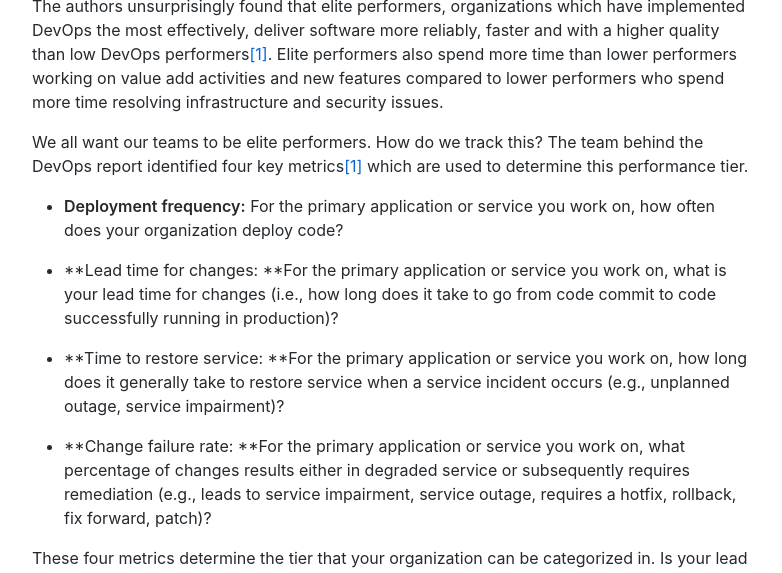
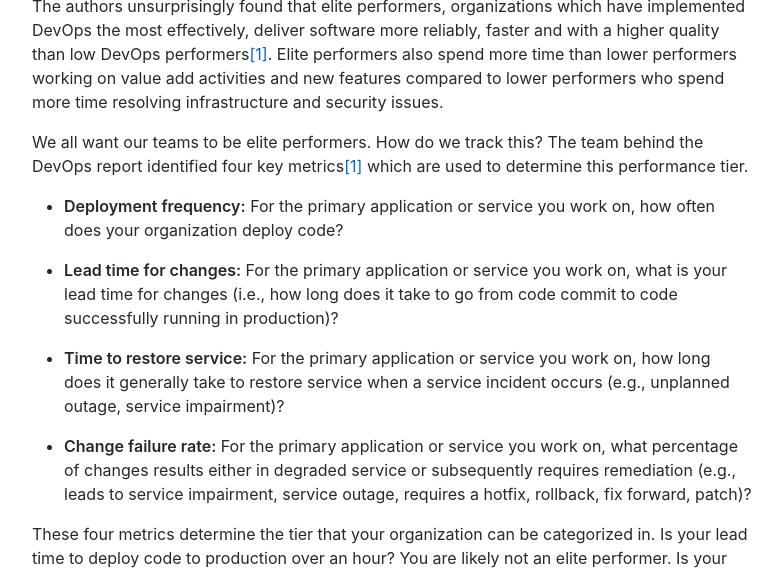
Before and after one commit to deliverybot/deliverybot.github.io, a Jekyll site: the page built from _posts/2019-11-08-are-you-tracking-devops-metrics.md, in a window 1280 px wide and 1400 px high, scrolled down 502 px. Shown: the top 573 px of the window, without its empty margins (248-1030 px from the left). Built offline with Jekyll 4.4.1, drawn with Linux system fonts in a browser that asks for light colours; a script that is not in the unit is left out; some of the changed lines change nothing that is shown; some of the changed text lies outside the part shown.

Commit message:
Fix md formatting

```diff
--- a/_posts/2019-11-08-are-you-tracking-devops-metrics.md
+++ b/_posts/2019-11-08-are-you-tracking-devops-metrics.md
@@ -18,15 +18,15 @@
 
 * **Deployment frequency:** For the primary application or service you work on, how often does your organization deploy code?
 
-* **Lead time for changes: **For the primary application or service you work on, what is your lead time for changes (i.e., how long does it take to go from code commit to code successfully running in production)?
+* **Lead time for changes:** For the primary application or service you work on, what is your lead time for changes (i.e., how long does it take to go from code commit to code successfully running in production)?
 
-* **Time to restore service: **For the primary application or service you work on, how long does it generally take to restore service when a service incident occurs (e.g., unplanned outage, service impairment)?
+* **Time to restore service:** For the primary application or service you work on, how long does it generally take to restore service when a service incident occurs (e.g., unplanned outage, service impairment)?
 
-* **Change failure rate: **For the primary application or service you work on, what percentage of changes results either in degraded service or subsequently requires remediation (e.g., leads to service impairment, service outage, requires a hotfix, rollback, fix forward, patch)?
+* **Change failure rate:** For the primary application or service you work on, what percentage of changes results either in degraded service or subsequently requires remediation (e.g., leads to service impairment, service outage, requires a hotfix, rollback, fix forward, patch)?
 
 These four metrics determine the tier that your organization can be categorized in. Is your lead time to deploy code to production over an hour? You are likely not an elite performer. Is your time to restore service also greater than an hour? Again, you are likely not an elite performer.
 
-![Source — [https://cloudplatformonline.com/rs/248-TPC-286/images/DORA-State%20of%20DevOps.pdf](https://cloudplatformonline.com/rs/248-TPC-286/images/DORA-State%20of%20DevOps.pdf)](https://cdn-images-1.medium.com/max/6768/1*qjH6sxLhD75VvvB_pqLlqw.png)*Source — [https://cloudplatformonline.com/rs/248-TPC-286/images/DORA-State%20of%20DevOps.pdf](https://cloudplatformonline.com/rs/248-TPC-286/images/DORA-State%20of%20DevOps.pdf)*
+![Source](https://cloudplatformonline.com/rs/248-TPC-286/images/DORA-State%20of%20DevOps.pdf)*
 
 What tier do you think your organization is in? Are you tracking these metrics? Even if you don’t have the detailed numbers it’s important to be able to estimate roughly these metrics as they are things that you can aim to optimize.
 
```
